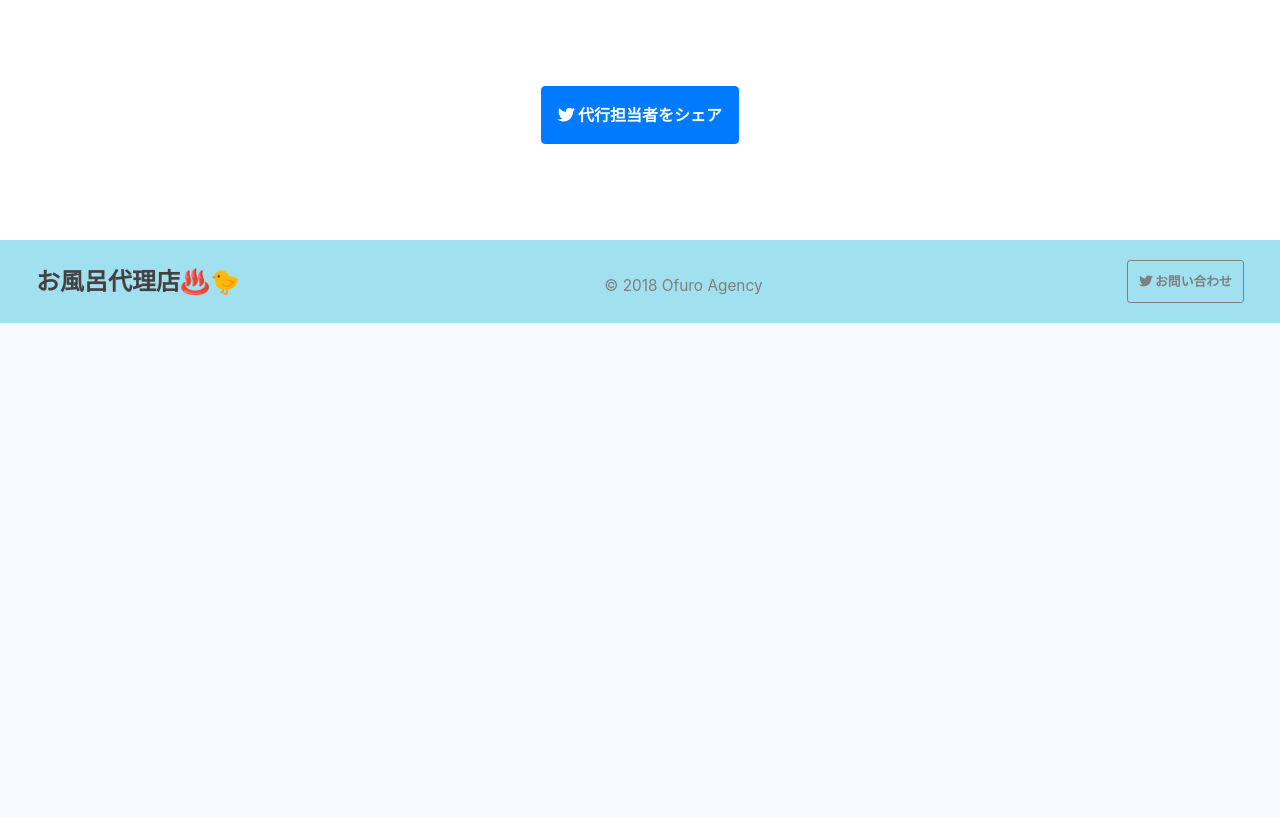
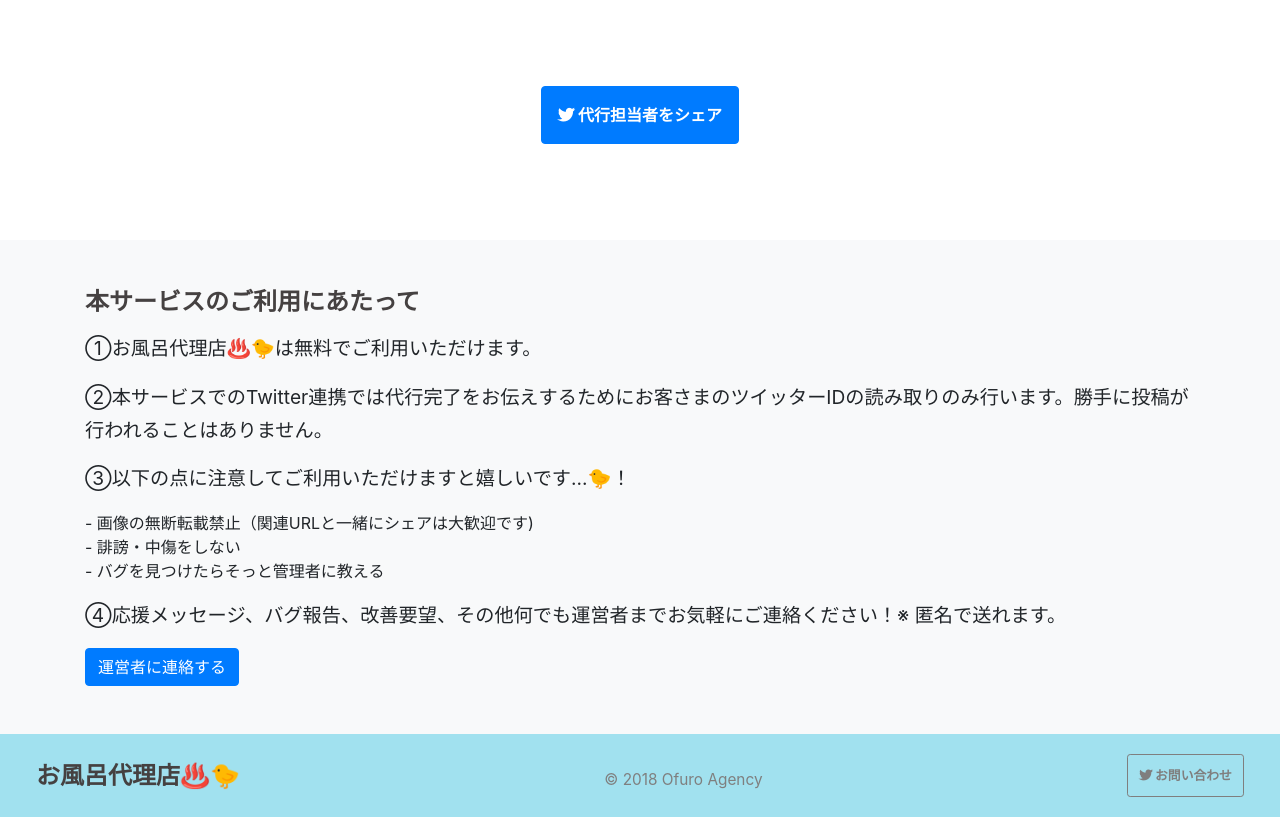
Before and after one commit to mihoijuin/ofuro-agency, a Django app: page /result1 in a window 1280 px wide. Shown: the part 1173-1990 px from the top of the page. Before the commit the page ends 1496 px from the top, so only its background shows below. Run offline with Django 3.2, Linux system fonts and the light colour scheme; style sheets or scripts are compiled from the project's sources; some libraries are stand-ins or nearby versions.

Commit message:
[add]refs #62 利用規約を追加

```diff
--- a/ofuro/static/css/style.css
+++ b/ofuro/static/css/style.css
@@ -222,6 +222,14 @@ header {
   width: 35%;
   height: 100%; }
 
+/* terms */
+.terms h3 {
+  font-size: 1.5rem;
+  font-weight: 600; }
+.terms p,
+.terms ul {
+  margin-bottom: 1rem; }
+
 /* footer */
 footer {
   display: flex;
--- a/ofuro/static/css/style.scss
+++ b/ofuro/static/css/style.scss
@@ -282,6 +282,18 @@ header {
   height: 100%;
 }
 
+/* terms */
+.terms {
+ h3 {
+   font-size: 1.5rem;
+   font-weight: 600;
+ }
+
+ p,
+ ul {
+   margin-bottom: 1rem;
+ }
+}
 
 /* footer */
 footer {
--- a/ofuro/templates/base.html
+++ b/ofuro/templates/base.html
@@ -34,6 +34,23 @@
     </header>
     <main>
     {% block content %}{% endblock %}
+    <div class="bg-light px-3 py-5">
+      <div class="container">
+        <section class="terms">
+          <h3 class="mb-3">本サービスのご利用にあたって</h3>
+          <p>①お風呂代理店♨️🐤は無料でご利用いただけます。</p>
+          <p class="white-space">②本サービスでのTwitter連携では代行完了をお伝えするためにお客さまのツイッターIDの読み取りのみ行います。勝手に投稿が行われることはありません。</p>
+          <p>③以下の点に注意してご利用いただけますと嬉しいです...🐤！</p>
+          <ul>
+            <li>- 画像の無断転載禁止（関連URLと一緒にシェアは大歓迎です)</li>
+            <li>- 誹謗・中傷をしない</li>
+            <li>- バグを見つけたらそっと管理者に教える</li>
+          </ul>
+          <p>④応援メッセージ、バグ報告、改善要望、その他何でも運営者までお気軽にご連絡ください！※ 匿名で送れます。</p>
+          <a href="https://marshmallow-qa.com/iju_miho" class="btn btn-primary">運営者に連絡する</a>
+        </section>
+      </div>
+    </div>
     </main>
     <footer>
       <div class="footer-logo">
@@ -41,7 +58,7 @@
       </div>
       <p class="copyright"><small>&copy; 2018 Ofuro Agency</small></p>
       <div class="footer-contact">
-        <a href="https://twitter.com/ofuro_agency" target="_blank"><span class="fab fa-twitter"></span> <span data-toggle="tooltip" title="何か不具合などございましたらお気軽に運営者のツイッターにお問い合わせください！"
+        <a href="https://marshmallow-qa.com/iju_miho" target="_blank"><span class="fab fa-twitter"></span> <span data-toggle="tooltip" title="何か不具合などございましたらお気軽に運営者にお問い合わせください！"
           data-placement="top">お問い合わせ</a>
       </div>
     </footer>
```
Also changed, not shown: 1 other file.
